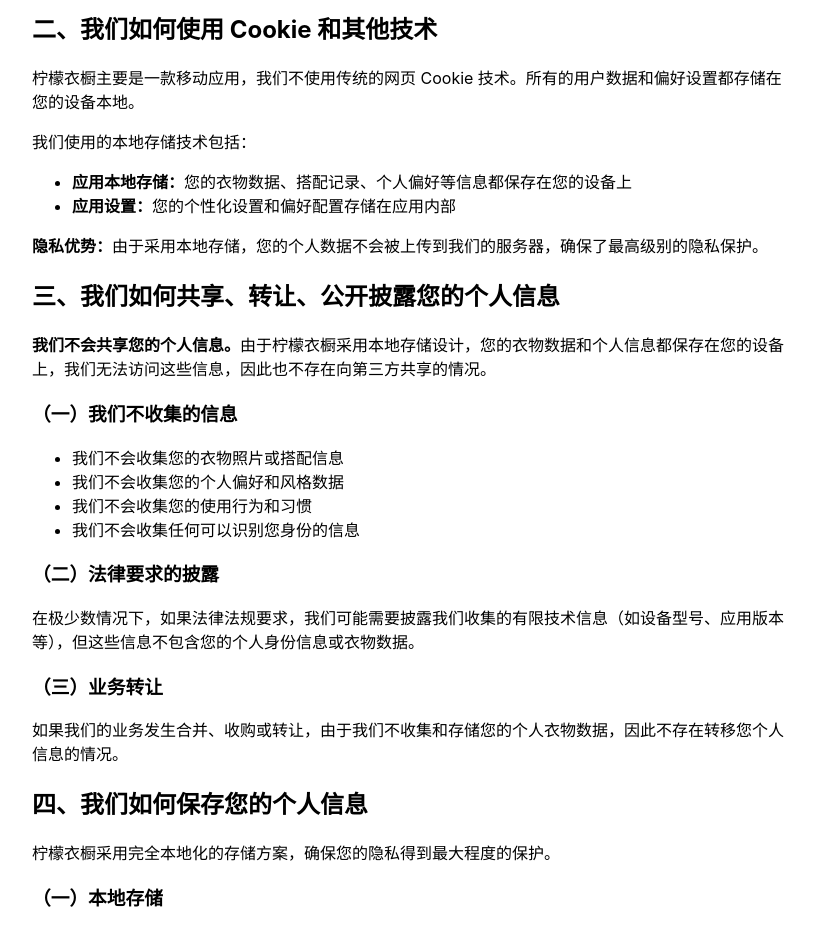
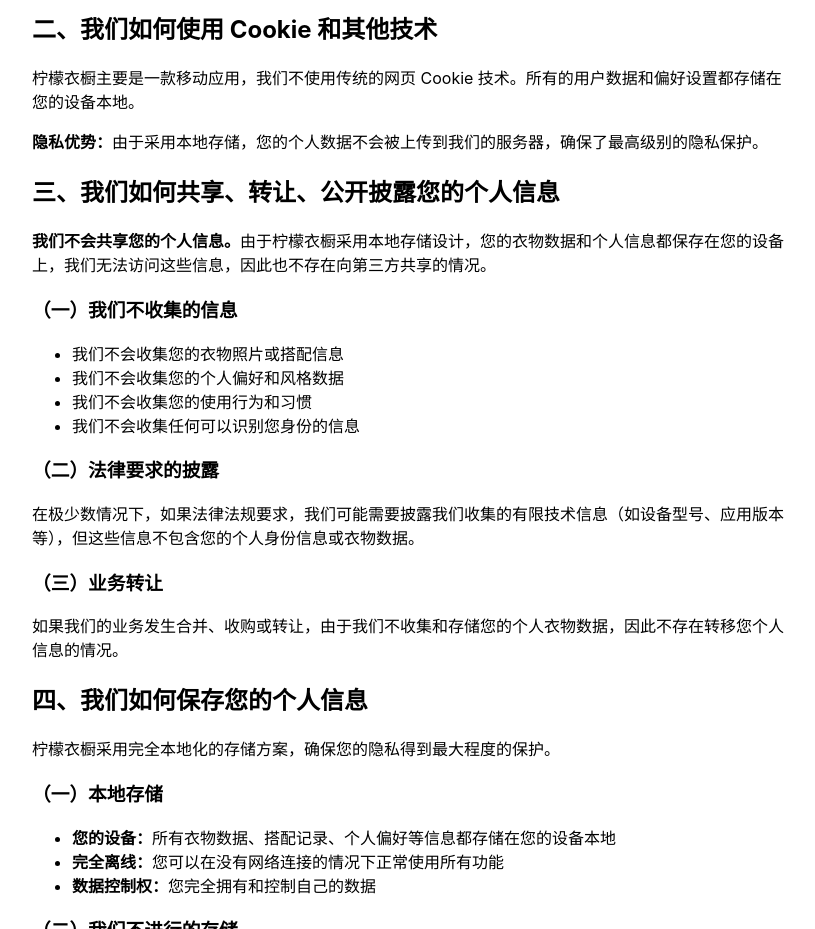
Before and after one commit to ailu2533/closetWebsite, a website: page privacy.html in a window 1280 px wide. Shown: the part 2400-3329 px from the top of the page, without its empty margins (228-1043 px from the left). Drawn offline with Linux system fonts and the light colour scheme.

Commit message:
更新隐私协议

```diff
--- a/links-config.js
+++ b/links-config.js
@@ -5,7 +5,7 @@
     IOS_APP_STORE: "https://apps.apple.com/cn/app/%E6%9F%9A%E5%AD%90%E8%A1%A3%E6%A9%B1-%E6%99%BA%E8%83%BD%E7%A7%81%E4%BA%BA%E8%A1%A3%E6%A9%B1%E7%AE%A1%E5%AE%B6/id6504781666",
 
     // 安卓版下载链接
-    ANDROID_LEMON_WARDROBE: "https://wwcu.lanzoub.com/iQ6Fi349f3qb",
+    ANDROID_LEMON_WARDROBE: "https://wwcu.lanzoub.com/iJ3NF34rpz7c",
 
     // 数据修复版下载链接
     ANDROID_DATA_REPAIR: "https://wwcu.lanzoub.com/i5ihF349dlzg"
--- a/privacy.html
+++ b/privacy.html
@@ -158,13 +158,7 @@
         <p>
             柠檬衣橱主要是一款移动应用，我们不使用传统的网页 Cookie 技术。所有的用户数据和偏好设置都存储在您的设备本地。
         </p>
-        <p>
-            我们使用的本地存储技术包括：
-        </p>
-        <ul>
-            <li><strong>应用本地存储：</strong>您的衣物数据、搭配记录、个人偏好等信息都保存在您的设备上</li>
-            <li><strong>应用设置：</strong>您的个性化设置和偏好配置存储在应用内部</li>
-        </ul>
+
         <p>
             <strong>隐私优势：</strong>由于采用本地存储，您的个人数据不会被上传到我们的服务器，确保了最高级别的隐私保护。
         </p>
```
